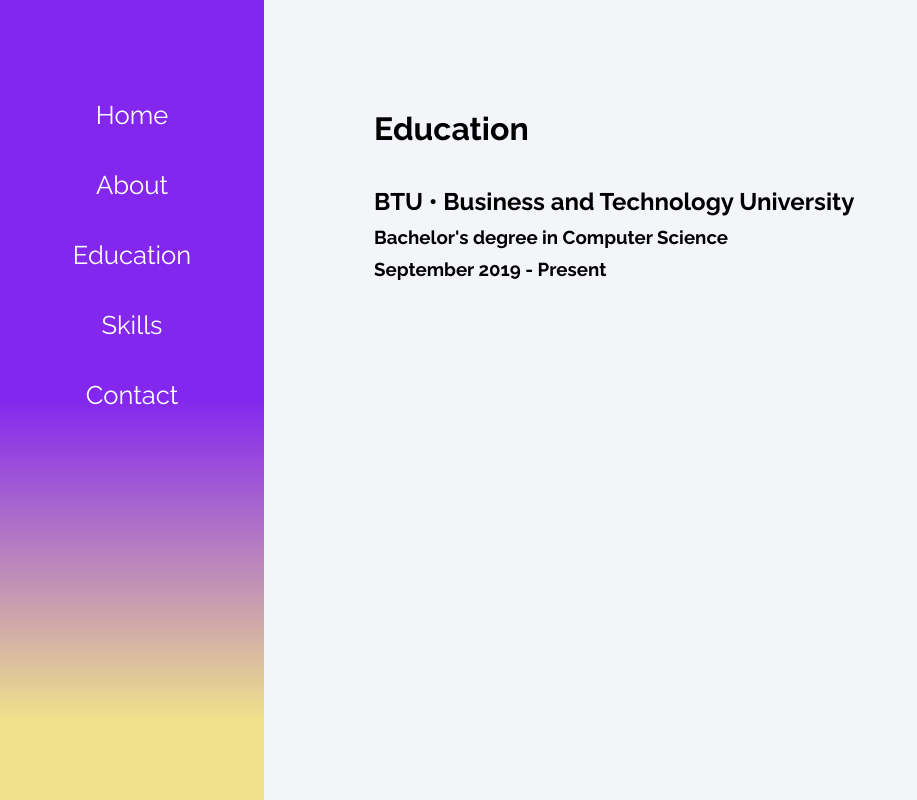
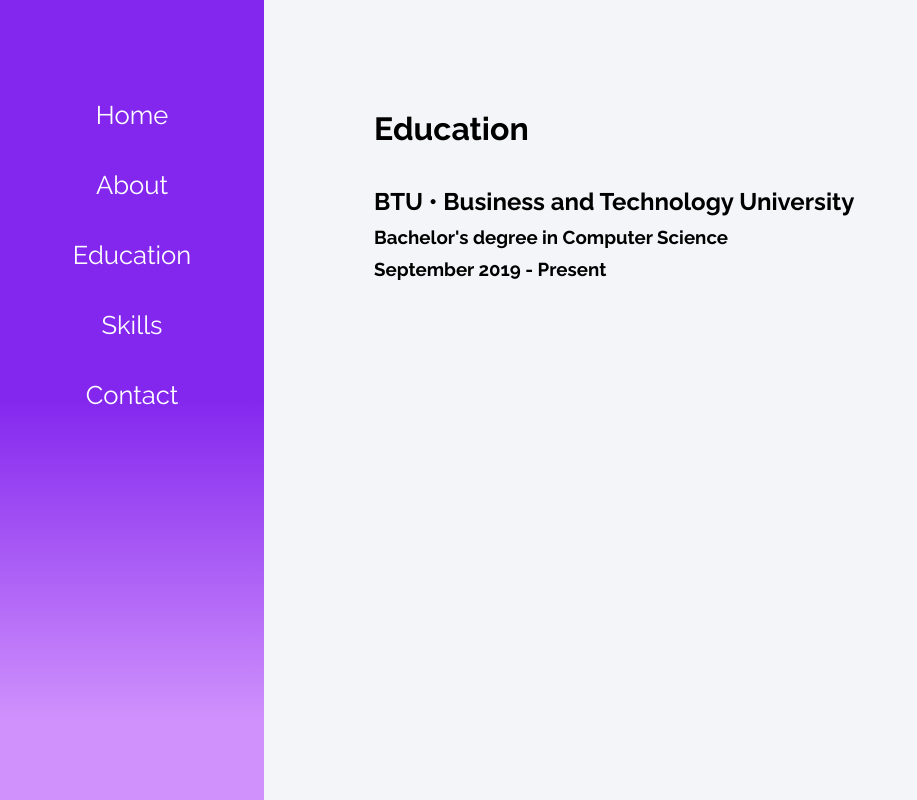
Before and after one commit to CiciIsOk/Portfolio, a React (Create React App) app: page / in a window 1280 px wide. Shown: the whole page, without its empty margins (0-917 px from the left). Built offline with nearby package versions, Linux system fonts and the light colour scheme.

Commit message:
Update App.css

```diff
--- a/src/App.css
+++ b/src/App.css
@@ -25,7 +25,7 @@ nav
   padding:60px 30px 0px 30px ;
   flex:var(--sidebar-flex);
   background: rgb(238,103,143);
-  background: linear-gradient(180deg, rgb(132, 39, 238) 50%, rgba(240, 225, 139, 0.993) 90%);
+  background: linear-gradient(180deg, rgb(132, 39, 238) 50%, rgba(207, 144, 252, 0.99) 90%);
 }
 .condiv
 {
```
